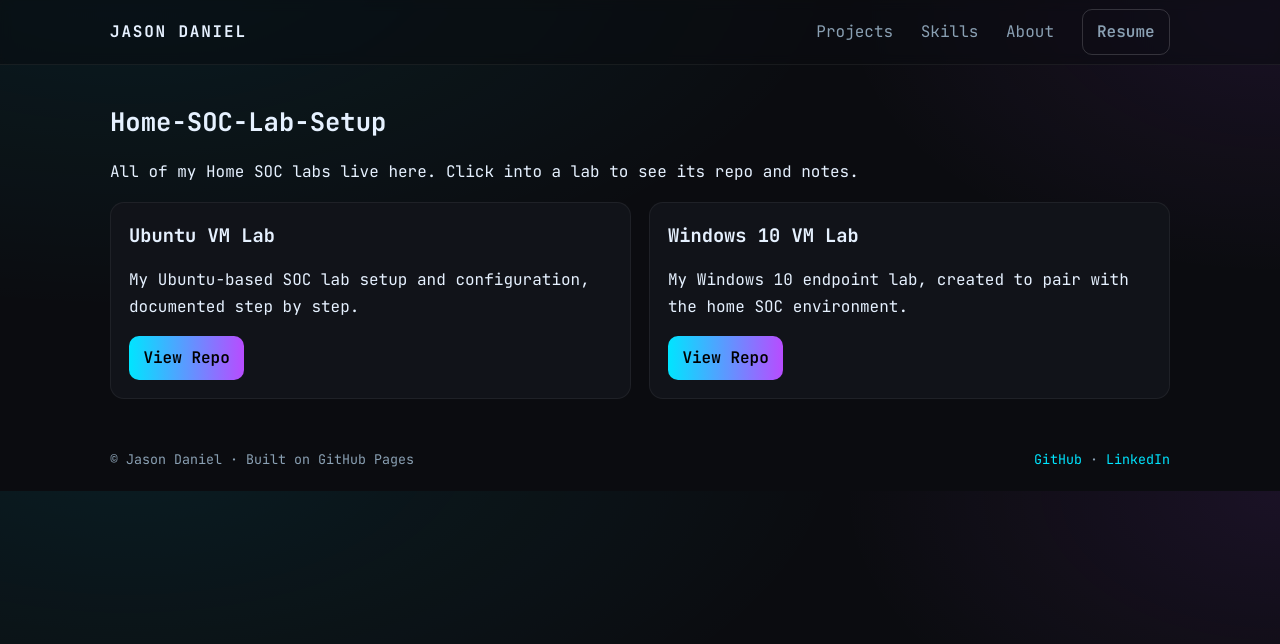
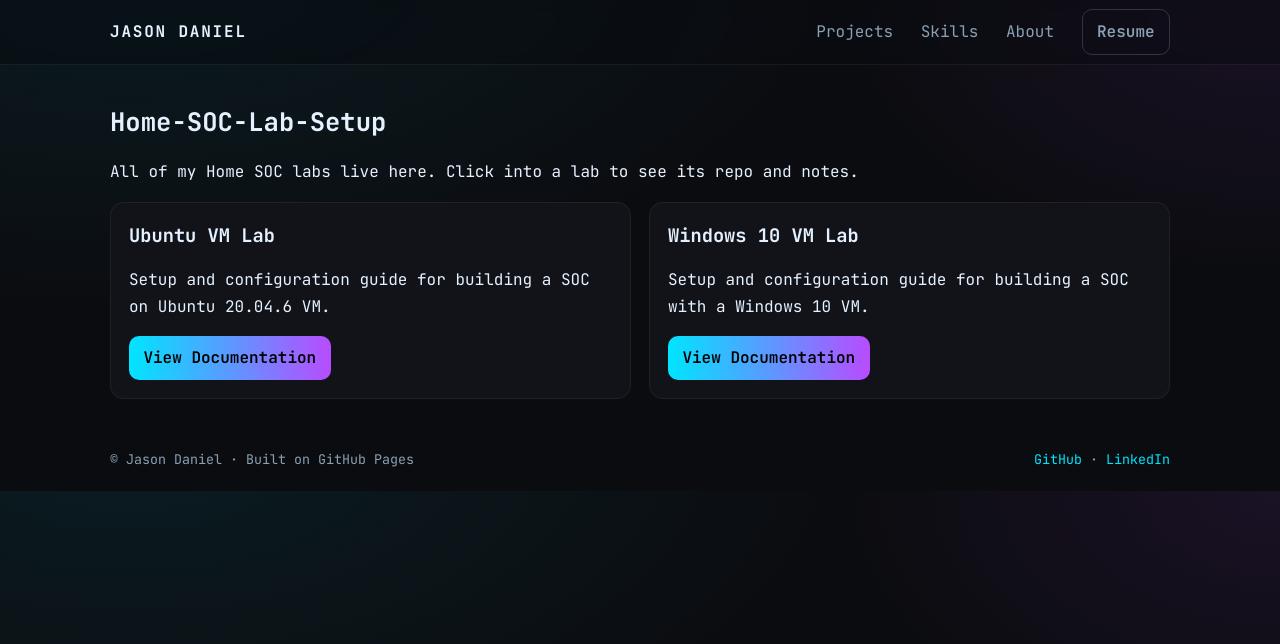
Before and after one commit to cscdanielj/cscdanielj.github.io, a Jekyll site: the page built from projects/home-soc-lab-setup.md, in a window 1280 px wide. Shown: the top 644 px of the page. Built offline with Jekyll 4.4.1, drawn with Linux system fonts in a browser that asks for light colours.

Commit message:
Update home-soc-lab-setup.md

```diff
--- a/projects/home-soc-lab-setup.md
+++ b/projects/home-soc-lab-setup.md
@@ -10,27 +10,28 @@ title: Home-SOC-Lab-Setup
 
     <div class="grid">
 
-      <!-- Ubuntu Lab -->
-      <article class="card">
-        <div class="body">
-          <h3>Ubuntu VM Lab</h3>
-          <p>My Ubuntu-based SOC lab setup and configuration, documented step by step.</p>
-          <div class="actions">
-            <a class="btn btn-primary" href="https://github.com/cscdanielj/homelab-ubuntu-soc">View Repo</a>
-          </div>
-        </div>
-      </article>
+    <!-- Ubuntu Lab -->
+<article class="card">
+  <div class="body">
+    <h3>Ubuntu VM Lab</h3>
+    <p>Setup and configuration guide for building a SOC on Ubuntu 20.04.6 VM.</p>
+    <div class="actions">
+      <a class="btn btn-primary" href="/projects/ubuntu-lab.html">View Documentation</a>
+    </div>
+  </div>
+</article>
 
-      <!-- Windows 10 Lab -->
-      <article class="card">
-        <div class="body">
-          <h3>Windows 10 VM Lab</h3>
-          <p>My Windows 10 endpoint lab, created to pair with the home SOC environment.</p>
-          <div class="actions">
-            <a class="btn btn-primary" href="https://github.com/cscdanielj/homelab-windows10-vm">View Repo</a>
-          </div>
-        </div>
-      </article>
+<!-- Windows 10 Lab -->
+<article class="card">
+  <div class="body">
+    <h3>Windows 10 VM Lab</h3>
+    <p>Setup and configuration guide for building a SOC with a Windows 10 VM.</p>
+    <div class="actions">
+      <a class="btn btn-primary" href="/projects/windows-lab.html">View Documentation</a>
+    </div>
+  </div>
+</article>
+
 
       <!-- Add more Home SOC labs here as you create them -->
       <!--
```
